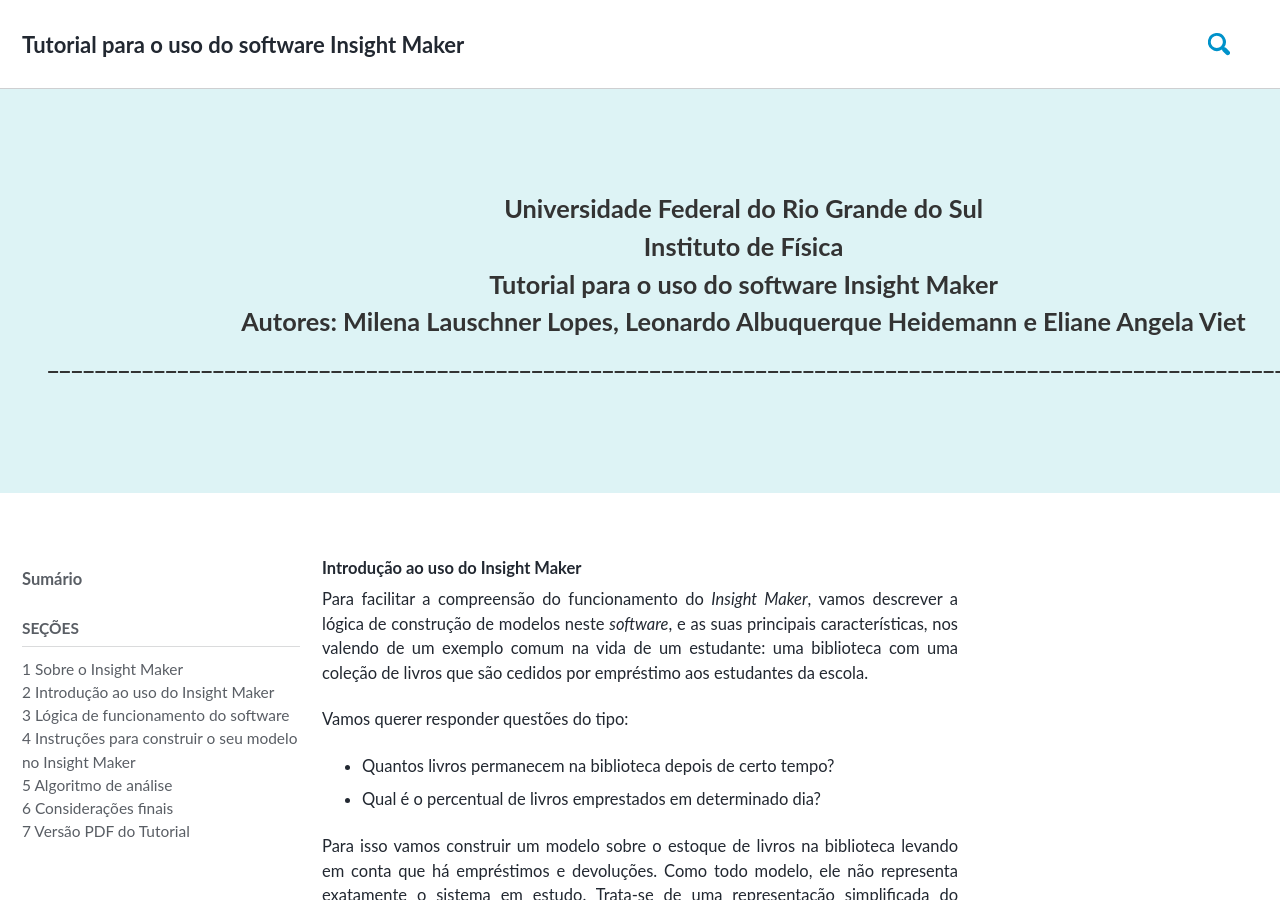
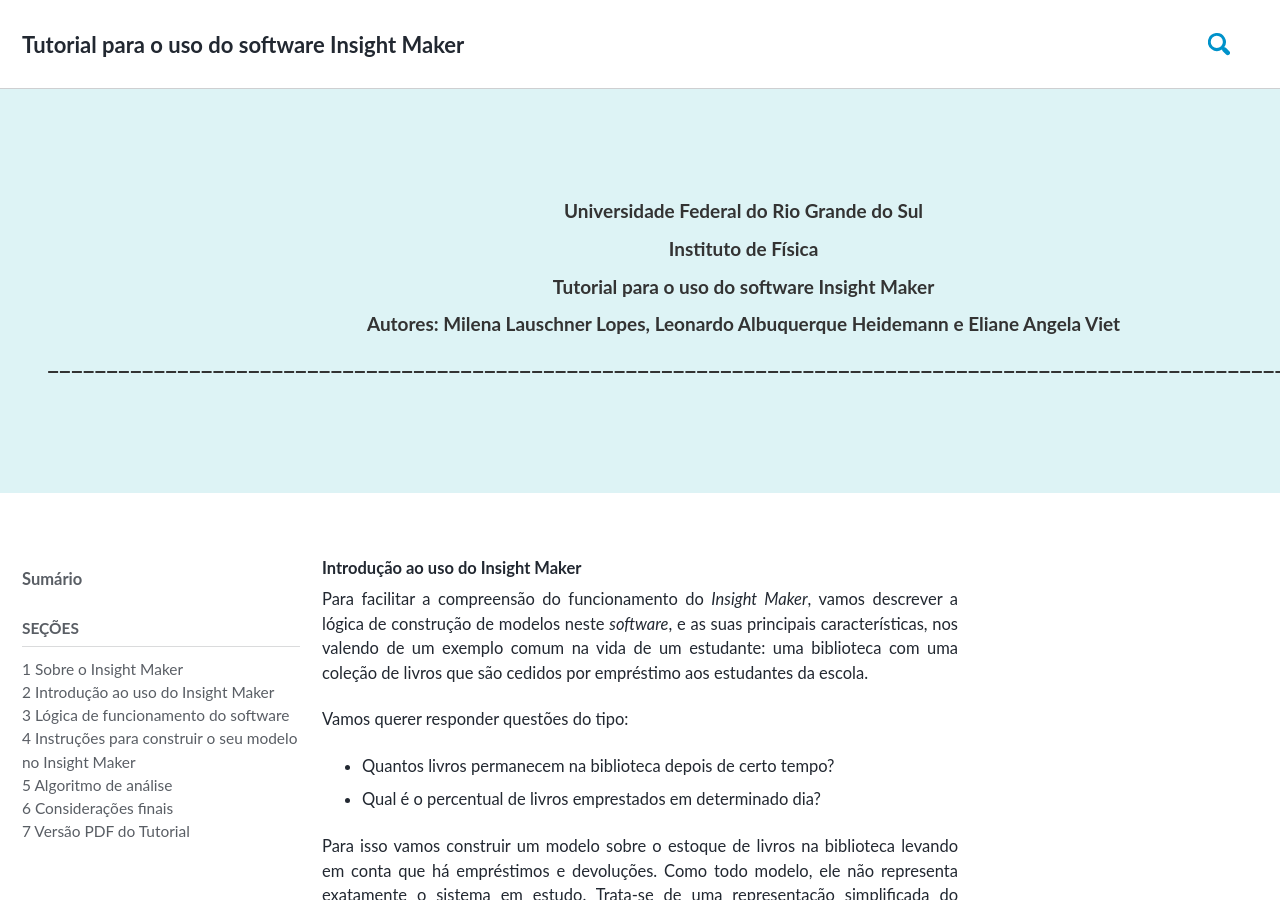
Before and after one commit to milenalauschner/MM, a Jekyll site: the page built from _pages/seção2.md, in a window 1280 px wide and 900 px high. Built offline with Jekyll 4.4.1, drawn with Linux system fonts in a browser that asks for light colours; cached includes are drawn as plain includes; nearby versions of some CDN libraries; some web fonts are replaced; formulas are drawn with MathJax 3.

```diff
--- a/_pages/seção2.md
+++ b/_pages/seção2.md
@@ -3,7 +3,7 @@ title: "  "
 header:
   overlay_color: "#ddf3f5"
   actions:
-    - label: " Universidade Federal do Rio Grande do Sul<br /> Instituto de Física<br />  Tutorial para o uso do software Insight Maker<br /> Autores: Milena Lauschner Lopes, Leonardo Albuquerque Heidemann e Eliane Angela Viet ______________________________________________________________________________________________________________________"
+    - label: "<small>Universidade Federal do Rio Grande do Sul</small><br /> <small>Instituto de Física</small><br /> <small>Tutorial para o uso do software Insight Maker</small><br /> <small>Autores: Milena Lauschner Lopes, Leonardo Albuquerque Heidemann e Eliane Angela Viet</small> ______________________________________________________________________________________________________________________"
 
 layout: single
 permalink: /seção2/
```
